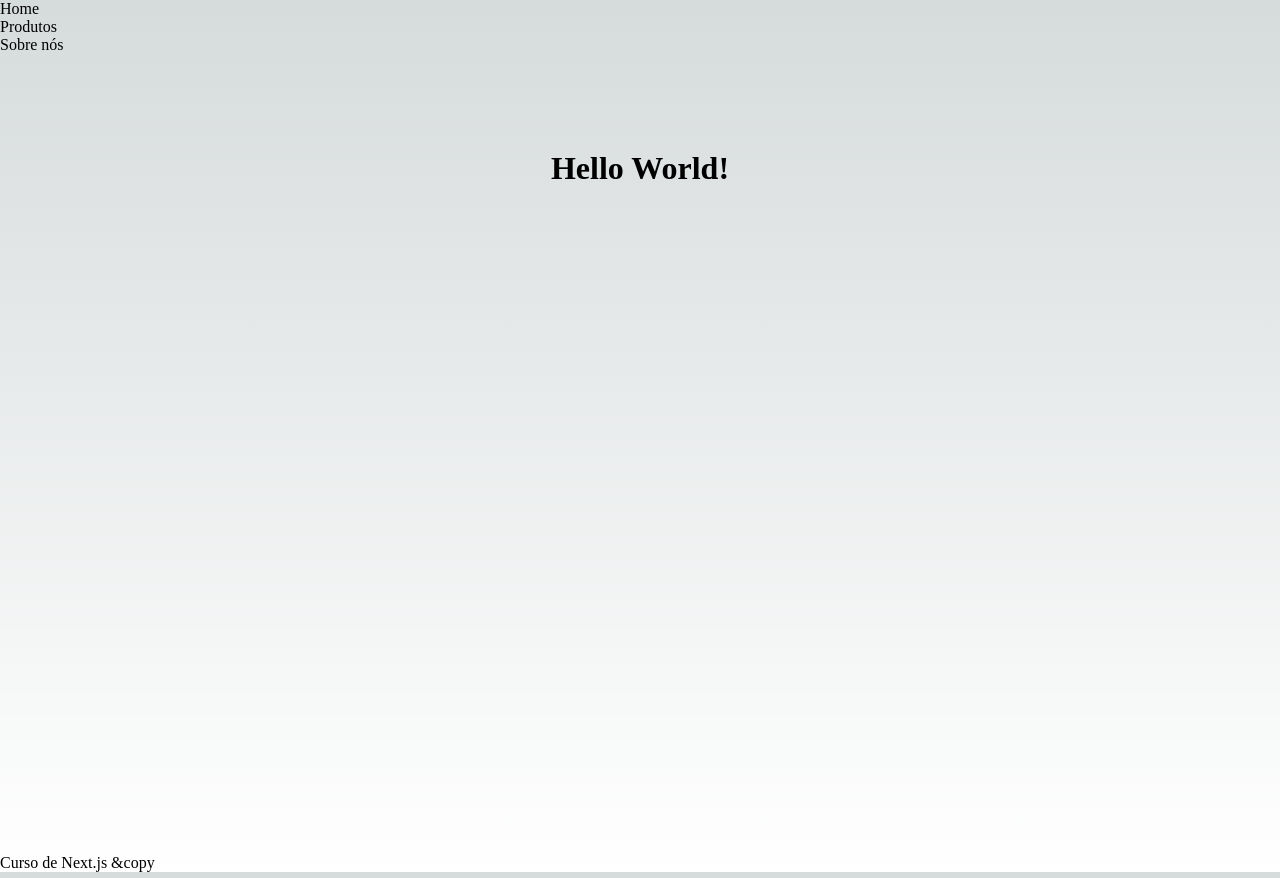
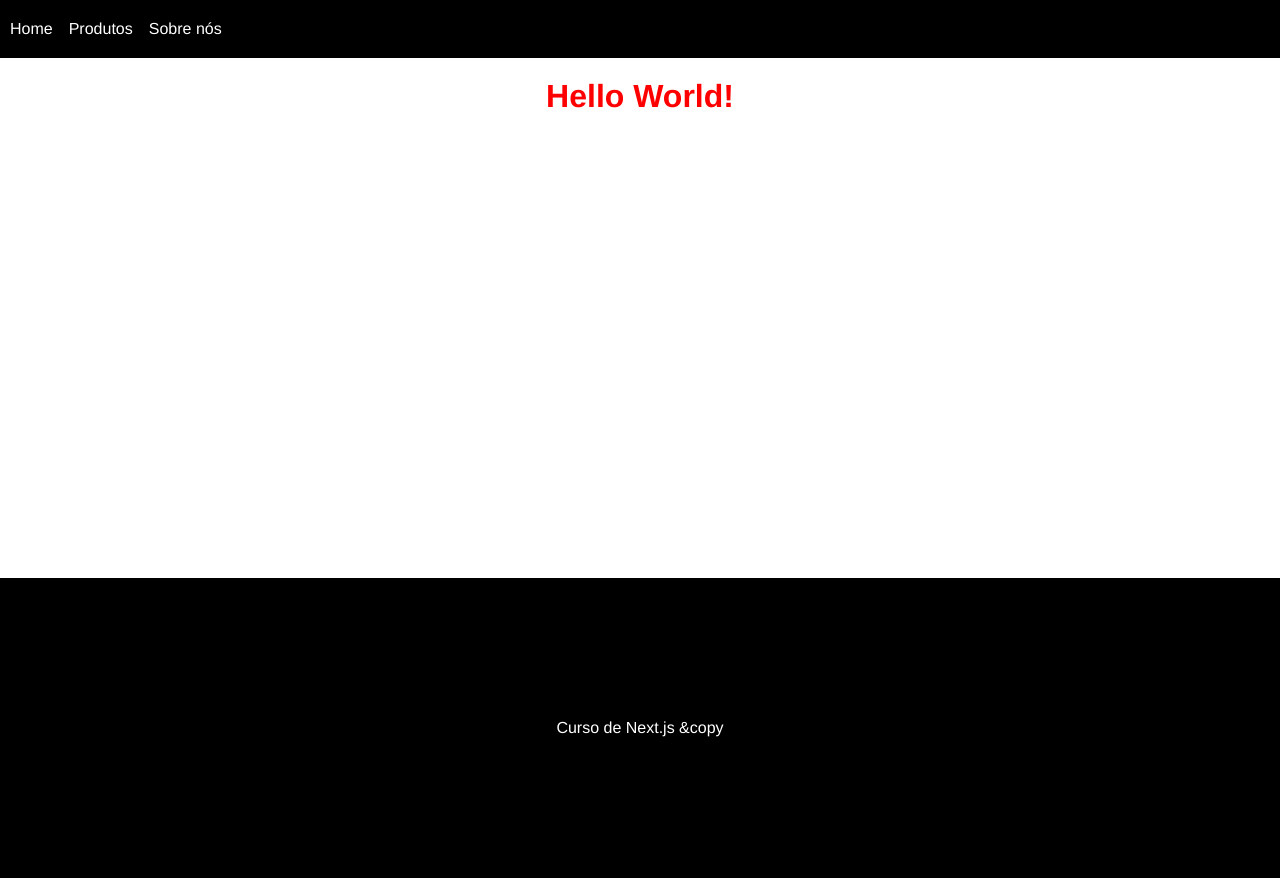
Before and after one commit to joao-damorim/react-nextjs-fundamentals, a Next.js app: page / in a window 1280 px wide. Built offline with nearby package versions, Linux system fonts and the light colour scheme.

Commit message:
Adding CSS

```diff
--- a/src/components/Footer.tsx
+++ b/src/components/Footer.tsx
@@ -1,7 +1,9 @@
+import styles from '../styles/Footer.module.css'
+
 export default function Footer() {
     return (
-        <>
+        <footer className={styles.footer}>
             <p>Curso de Next.js &copy</p>
-        </>
+        </footer>
     )
 }
--- a/src/components/MainContainer.tsx
+++ b/src/components/MainContainer.tsx
@@ -1,6 +1,7 @@
 import { ReactNode } from "react";
 import Footer from "./Footer";
 import Navbar from "./Navbar";
+import styles from "../styles/MainContainer.module.css";
 
 interface Props {
     children?: ReactNode
@@ -10,7 +11,7 @@
     return (
         <>
             <Navbar />
-            <div>{children}</div>
+            <div className={styles.container}>{children}</div>
             <Footer />
         </>
     )
--- a/src/components/Navbar.tsx
+++ b/src/components/Navbar.tsx
@@ -1,9 +1,10 @@
 import Link from "next/link";
+import styles from "../styles/Navbar.module.css";
 
 export default function Navbar() {
     return (
         <>
-            <ul>
+            <ul className={styles.navbar}>
                 <li>
                     <Link href="/" passHref>
                     Home
--- a/src/pages/index.tsx
+++ b/src/pages/index.tsx
@@ -3,10 +3,8 @@
 
 export default function Home() {
   return (
-    <>
-      <main className={styles.main}>
-        <h1>Hello World!</h1>
-      </main>
-    </>
+    <div>
+        <h1 className={styles.title}>Hello World!</h1>
+    </div>
   )
 }
--- /dev/null
+++ b/src/styles/Footer.module.css
@@ -0,0 +1,8 @@
+.footer {
+    background-color: #000;
+    color: #fff;
+    height: 300px;
+    display: flex;
+    justify-content: center;
+    align-items: center;
+}
--- a/src/styles/Home.module.css
+++ b/src/styles/Home.module.css
@@ -1,278 +1,3 @@
-.main {
-  display: flex;
-  flex-direction: column;
-  justify-content: space-between;
-  align-items: center;
-  padding: 6rem;
-  min-height: 100vh;
+.title {
+  color: red;
 }
-
-.description {
-  display: inherit;
-  justify-content: inherit;
-  align-items: inherit;
-  font-size: 0.85rem;
-  max-width: var(--max-width);
-  width: 100%;
-  z-index: 2;
-  font-family: var(--font-mono);
-}
-
-.description a {
-  display: flex;
-  justify-content: center;
-  align-items: center;
-  gap: 0.5rem;
-}
-
-.description p {
-  position: relative;
-  margin: 0;
-  padding: 1rem;
-  background-color: rgba(var(--callout-rgb), 0.5);
-  border: 1px solid rgba(var(--callout-border-rgb), 0.3);
-  border-radius: var(--border-radius);
-}
-
-.code {
-  font-weight: 700;
-  font-family: var(--font-mono);
-}
-
-.grid {
-  display: grid;
-  grid-template-columns: repeat(4, minmax(25%, auto));
-  width: var(--max-width);
-  max-width: 100%;
-}
-
-.card {
-  padding: 1rem 1.2rem;
-  border-radius: var(--border-radius);
-  background: rgba(var(--card-rgb), 0);
-  border: 1px solid rgba(var(--card-border-rgb), 0);
-  transition: background 200ms, border 200ms;
-}
-
-.card span {
-  display: inline-block;
-  transition: transform 200ms;
-}
-
-.card h2 {
-  font-weight: 600;
-  margin-bottom: 0.7rem;
-}
-
-.card p {
-  margin: 0;
-  opacity: 0.6;
-  font-size: 0.9rem;
-  line-height: 1.5;
-  max-width: 30ch;
-}
-
-.center {
-  display: flex;
-  justify-content: center;
-  align-items: center;
-  position: relative;
-  padding: 4rem 0;
-}
-
-.center::before {
-  background: var(--secondary-glow);
-  border-radius: 50%;
-  width: 480px;
-  height: 360px;
-  margin-left: -400px;
-}
-
-.center::after {
-  background: var(--primary-glow);
-  width: 240px;
-  height: 180px;
-  z-index: -1;
-}
-
-.center::before,
-.center::after {
-  content: '';
-  left: 50%;
-  position: absolute;
-  filter: blur(45px);
-  transform: translateZ(0);
-}
-
-.logo,
-.thirteen {
-  position: relative;
-}
-
-.thirteen {
-  display: flex;
-  justify-content: center;
-  align-items: center;
-  width: 75px;
-  height: 75px;
-  padding: 25px 10px;
-  margin-left: 16px;
-  transform: translateZ(0);
-  border-radius: var(--border-radius);
-  overflow: hidden;
-  box-shadow: 0px 2px 8px -1px #0000001a;
-}
-
-.thirteen::before,
-.thirteen::after {
-  content: '';
-  position: absolute;
-  z-index: -1;
-}
-
-/* Conic Gradient Animation */
-.thirteen::before {
-  animation: 6s rotate linear infinite;
-  width: 200%;
-  height: 200%;
-  background: var(--tile-border);
-}
-
-/* Inner Square */
-.thirteen::after {
-  inset: 0;
-  padding: 1px;
-  border-radius: var(--border-radius);
-  background: linear-gradient(
-    to bottom right,
-    rgba(var(--tile-start-rgb), 1),
-    rgba(var(--tile-end-rgb), 1)
-  );
-  background-clip: content-box;
-}
-
-/* Enable hover only on non-touch devices */
-@media (hover: hover) and (pointer: fine) {
-  .card:hover {
-    background: rgba(var(--card-rgb), 0.1);
-    border: 1px solid rgba(var(--card-border-rgb), 0.15);
-  }
-
-  .card:hover span {
-    transform: translateX(4px);
-  }
-}
-
-@media (prefers-reduced-motion) {
-  .thirteen::before {
-    animation: none;
-  }
-
-  .card:hover span {
-    transform: none;
-  }
-}
-
-/* Mobile */
-@media (max-width: 700px) {
-  .content {
-    padding: 4rem;
-  }
-
-  .grid {
-    grid-template-columns: 1fr;
-    margin-bottom: 120px;
-    max-width: 320px;
-    text-align: center;
-  }
-
-  .card {
-    padding: 1rem 2.5rem;
-  }
-
-  .card h2 {
-    margin-bottom: 0.5rem;
-  }
-
-  .center {
-    padding: 8rem 0 6rem;
-  }
-
-  .center::before {
-    transform: none;
-    height: 300px;
-  }
-
-  .description {
-    font-size: 0.8rem;
-  }
-
-  .description a {
-    padding: 1rem;
-  }
-
-  .description p,
-  .description div {
-    display: flex;
-    justify-content: center;
-    position: fixed;
-    width: 100%;
-  }
-
-  .description p {
-    align-items: center;
-    inset: 0 0 auto;
-    padding: 2rem 1rem 1.4rem;
-    border-radius: 0;
-    border: none;
-    border-bottom: 1px solid rgba(var(--callout-border-rgb), 0.25);
-    background: linear-gradient(
-      to bottom,
-      rgba(var(--background-start-rgb), 1),
-      rgba(var(--callout-rgb), 0.5)
-    );
-    background-clip: padding-box;
-    backdrop-filter: blur(24px);
-  }
-
-  .description div {
-    align-items: flex-end;
-    pointer-events: none;
-    inset: auto 0 0;
-    padding: 2rem;
-    height: 200px;
-    background: linear-gradient(
-      to bottom,
-      transparent 0%,
-      rgb(var(--background-end-rgb)) 40%
-    );
-    z-index: 1;
-  }
-}
-
-/* Tablet and Smaller Desktop */
-@media (min-width: 701px) and (max-width: 1120px) {
-  .grid {
-    grid-template-columns: repeat(2, 50%);
-  }
-}
-
-@media (prefers-color-scheme: dark) {
-  .vercelLogo {
-    filter: invert(1);
-  }
-
-  .logo,
-  .thirteen img {
-    filter: invert(1) drop-shadow(0 0 0.3rem #ffffff70);
-  }
-}
-
-@keyframes rotate {
-  from {
-    transform: rotate(360deg);
-  }
-  to {
-    transform: rotate(0deg);
-  }
-}
--- /dev/null
+++ b/src/styles/MainContainer.module.css
@@ -0,0 +1,5 @@
+.container {
+    min-height: 60vh;
+    padding: 20px;
+    text-align: center;
+}
--- /dev/null
+++ b/src/styles/Navbar.module.css
@@ -0,0 +1,15 @@
+.navbar {
+    display: flex;
+    background-color: black;
+    padding: 20px 10px;
+}
+
+.navbar a {
+    color: white;
+    margin-right: 1em;
+    text-decoration: none;
+    transition: .3s;
+}
+.navbar a:hover {
+    color: #999;
+}
--- a/src/styles/globals.css
+++ b/src/styles/globals.css
@@ -1,107 +1,6 @@
-:root {
-  --max-width: 1100px;
-  --border-radius: 12px;
-  --font-mono: ui-monospace, Menlo, Monaco, 'Cascadia Mono', 'Segoe UI Mono',
-    'Roboto Mono', 'Oxygen Mono', 'Ubuntu Monospace', 'Source Code Pro',
-    'Fira Mono', 'Droid Sans Mono', 'Courier New', monospace;
-
-  --foreground-rgb: 0, 0, 0;
-  --background-start-rgb: 214, 219, 220;
-  --background-end-rgb: 255, 255, 255;
-
-  --primary-glow: conic-gradient(
-    from 180deg at 50% 50%,
-    #16abff33 0deg,
-    #0885ff33 55deg,
-    #54d6ff33 120deg,
-    #0071ff33 160deg,
-    transparent 360deg
-  );
-  --secondary-glow: radial-gradient(
-    rgba(255, 255, 255, 1),
-    rgba(255, 255, 255, 0)
-  );
-
-  --tile-start-rgb: 239, 245, 249;
-  --tile-end-rgb: 228, 232, 233;
-  --tile-border: conic-gradient(
-    #00000080,
-    #00000040,
-    #00000030,
-    #00000020,
-    #00000010,
-    #00000010,
-    #00000080
-  );
-
-  --callout-rgb: 238, 240, 241;
-  --callout-border-rgb: 172, 175, 176;
-  --card-rgb: 180, 185, 188;
-  --card-border-rgb: 131, 134, 135;
-}
-
-@media (prefers-color-scheme: dark) {
-  :root {
-    --foreground-rgb: 255, 255, 255;
-    --background-start-rgb: 0, 0, 0;
-    --background-end-rgb: 0, 0, 0;
-
-    --primary-glow: radial-gradient(rgba(1, 65, 255, 0.4), rgba(1, 65, 255, 0));
-    --secondary-glow: linear-gradient(
-      to bottom right,
-      rgba(1, 65, 255, 0),
-      rgba(1, 65, 255, 0),
-      rgba(1, 65, 255, 0.3)
-    );
-
-    --tile-start-rgb: 2, 13, 46;
-    --tile-end-rgb: 2, 5, 19;
-    --tile-border: conic-gradient(
-      #ffffff80,
-      #ffffff40,
-      #ffffff30,
-      #ffffff20,
-      #ffffff10,
-      #ffffff10,
-      #ffffff80
-    );
-
-    --callout-rgb: 20, 20, 20;
-    --callout-border-rgb: 108, 108, 108;
-    --card-rgb: 100, 100, 100;
-    --card-border-rgb: 200, 200, 200;
-  }
-}
 
 * {
-  box-sizing: border-box;
   padding: 0;
   margin: 0;
+  font-family: Helvetica;
 }
-
-html,
-body {
-  max-width: 100vw;
-  overflow-x: hidden;
-}
-
-body {
-  color: rgb(var(--foreground-rgb));
-  background: linear-gradient(
-      to bottom,
-      transparent,
-      rgb(var(--background-end-rgb))
-    )
-    rgb(var(--background-start-rgb));
-}
-
-a {
-  color: inherit;
-  text-decoration: none;
-}
-
-@media (prefers-color-scheme: dark) {
-  html {
-    color-scheme: dark;
-  }
-}
```
